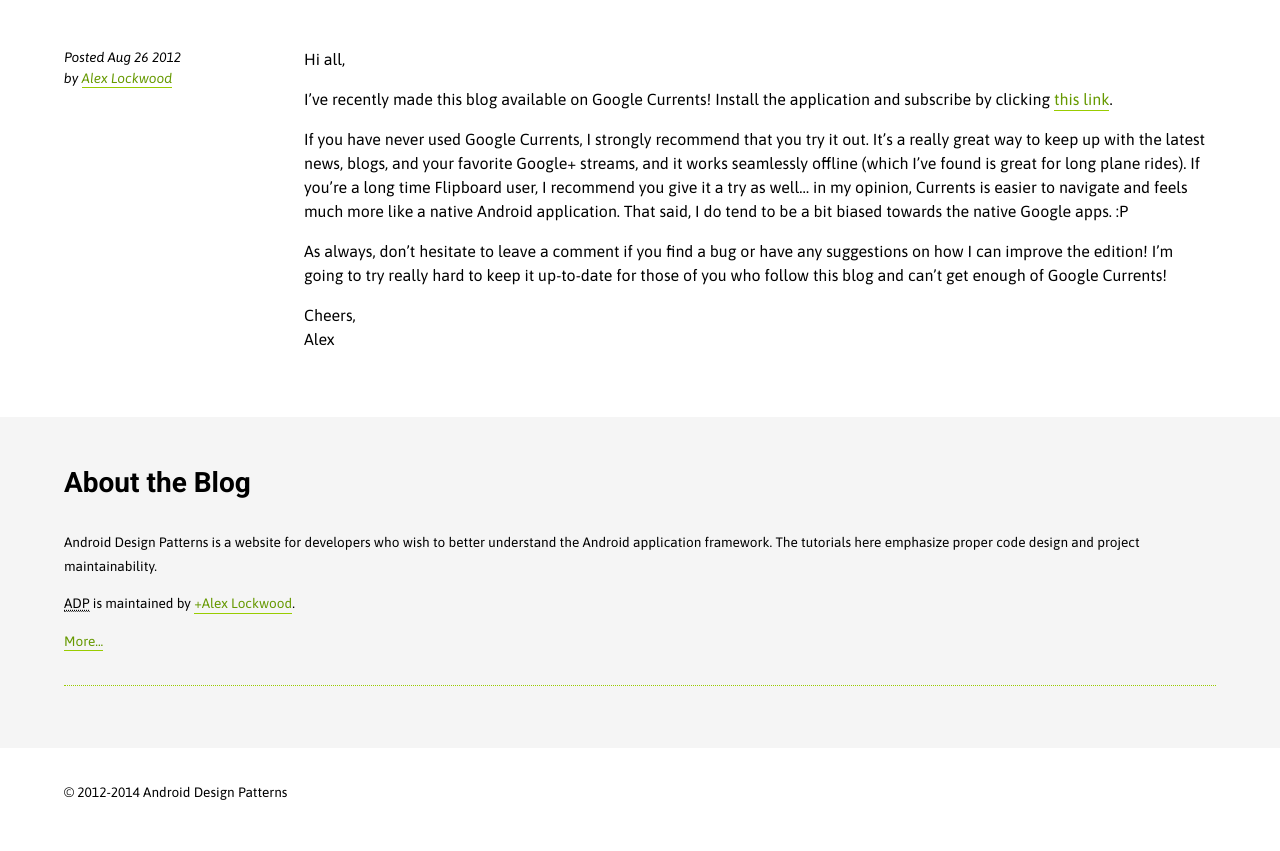
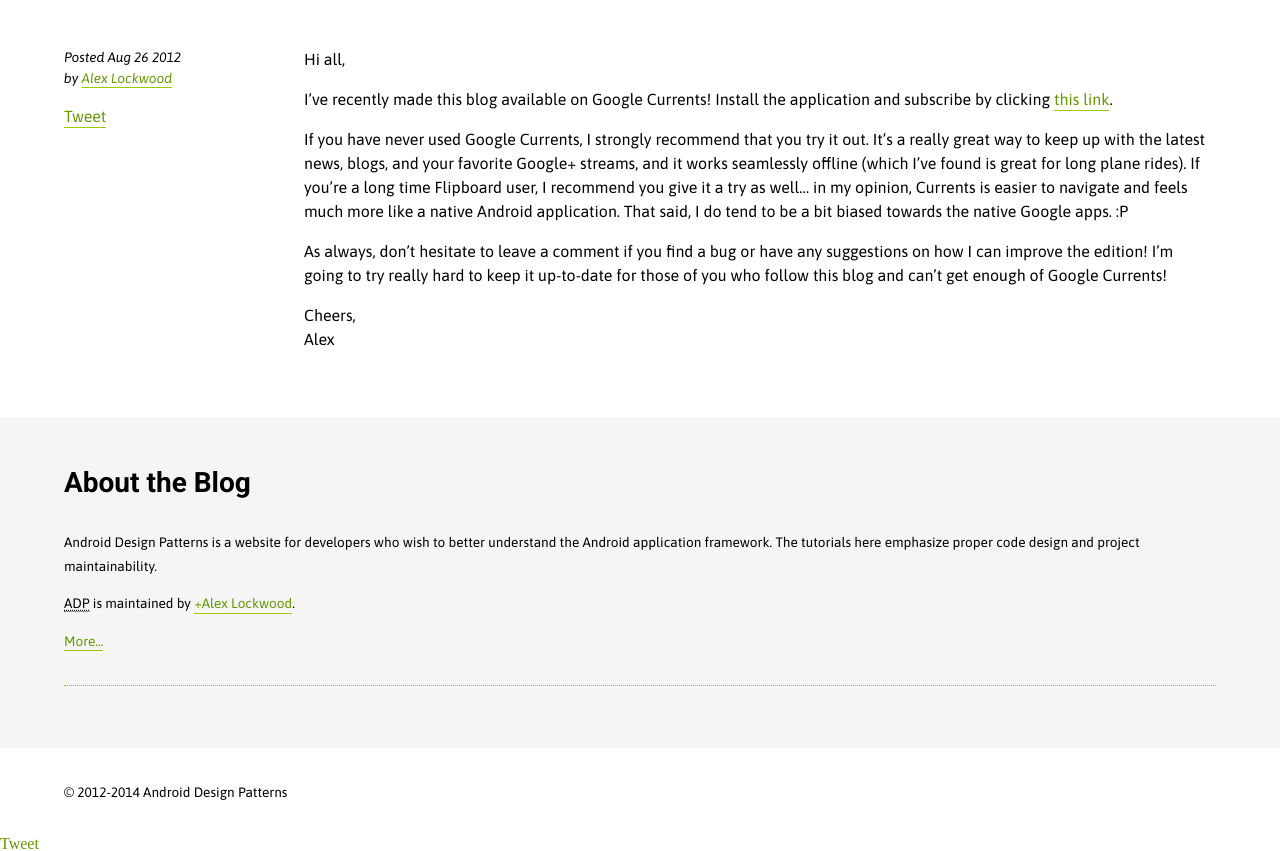
Before and after one commit to alexjlockwood/AndroidDesignPatterns, a Jekyll site: the page built from _posts/2012-08-26-follow-this-blog-on-google-currents.md, in a window 1280 px wide. Shown: the part 285-1136 px from the top of the page. Built offline with Jekyll 4.4.1, drawn with Linux system fonts in a browser that asks for light colours; Markdown is read by kramdown in place of the engine named in the settings; comment, search, counter and statistics services are not loaded.

Commit message:
Added g+ and tweet buttons. TODO: dynamically reposition buttons?

```diff
--- a/_layouts/default.html
+++ b/_layouts/default.html
@@ -57,20 +57,22 @@
       <div style="text-align: center; padding-bottom: 10px;">
         <div class="g-person" data-href="//plus.google.com/+AlexLockwood" data-rel="author"></div>
       </div>
-
-      <!-- Place this tag after the last widget tag. -->
-      <script type="text/javascript">
-        (function() {
-          var po = document.createElement('script'); po.type = 'text/javascript'; po.async = true;
-          po.src = 'https://apis.google.com/js/platform.js';
-          var s = document.getElementsByTagName('script')[0]; s.parentNode.insertBefore(po, s);
-        })();
-      </script>
     </div>
 
     <div id="copyright" class="container">
       <p>&copy; 2012-{{ site.time | date: "%Y" }} {{ site.name }}</p>
     </div>
 
+    <!-- Place this tag after the last widget tag. -->
+    <script type="text/javascript">
+      (function() {
+        var po = document.createElement('script'); po.type = 'text/javascript'; po.async = true;
+        po.src = 'https://apis.google.com/js/platform.js';
+        var s = document.getElementsByTagName('script')[0]; s.parentNode.insertBefore(po, s);
+      })();
+    </script>
+
+    <a href="https://twitter.com/share" class="twitter-share-button" data-via="twitterapi" data-lang="en">Tweet</a>
+    <script>!function(d,s,id){var js,fjs=d.getElementsByTagName(s)[0];if(!d.getElementById(id)){js=d.createElement(s);js.id=id;js.src="https://platform.twitter.com/widgets.js";fjs.parentNode.insertBefore(js,fjs);}}(document,"script","twitter-wjs");</script>
   </body>
 </html>
--- a/_layouts/post.html
+++ b/_layouts/post.html
@@ -15,6 +15,11 @@
     Posted <span class="date">{{ page.date | date: "%b %-d %Y" }}</span>
     <div class="author">by <a href="{{ site.author.googleplus }}">{{ site.author.name }}</a></div>
   </div>
+  <div class="share-post">
+    <div class="g-plusone" data-size="medium"></div>
+    <div><a href="https://twitter.com/share" class="twitter-share-button" data-via="twitterapi" data-lang="en">Tweet</a></div>
+  </div>
+
   {% if page.related %}
   <h4>Suggested Posts</h4>
   <ul class="related">
--- a/css/style.css
+++ b/css/style.css
@@ -114,9 +114,6 @@
 strong, b {
     font-weight: 700;
 }
-.post aside {
-    font-style: italic; /* TODO: fix this later! */
-}
 .post li {
     margin: 1em 0 1em 3em;
 }
@@ -204,6 +201,9 @@
 .date-posted {
     font-size: .85em;
     font-style: italic;
+}
+.share-post {
+    padding-top: 1em;
 }
 .snippet .date-posted {
     font-size: 1em;
```
